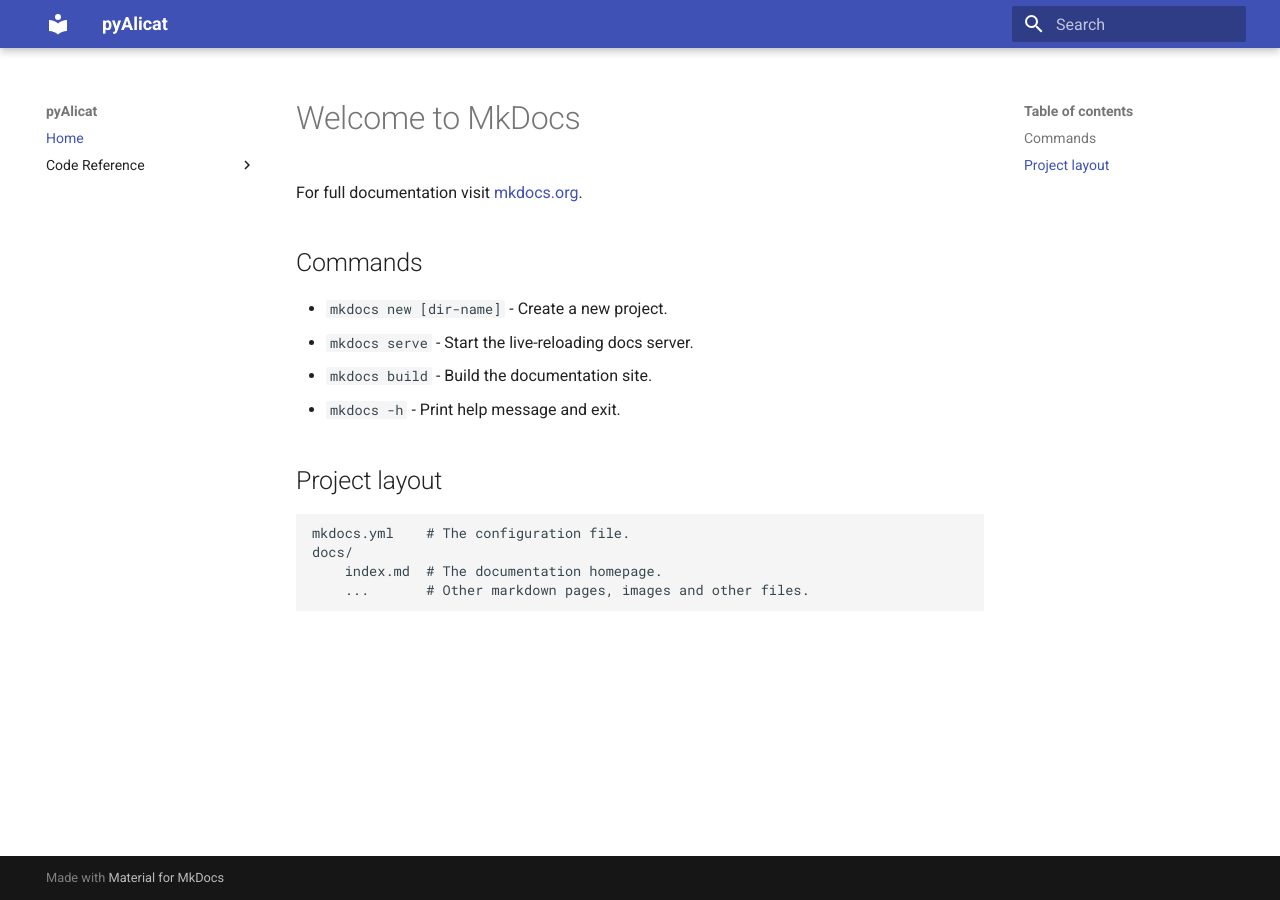
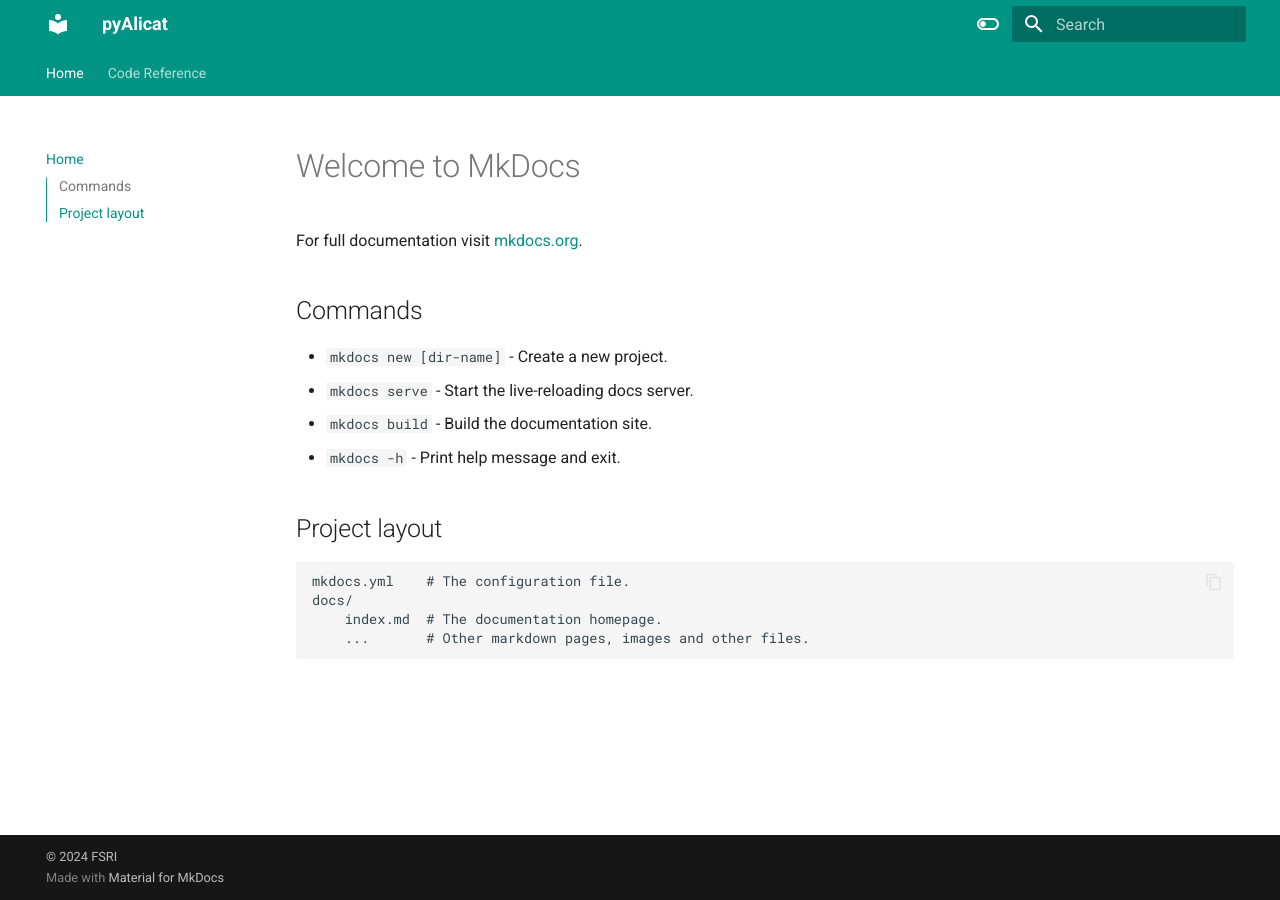
Before and after one commit to ulfsri/pyAlicat, an MkDocs documentation site: the page built from docs/index.md, in a window 1280 px wide. Built offline with MkDocs 1.6.1 and Material for MkDocs 9.7.7, drawn with Linux system fonts in a browser that asks for light colours.

Commit message:
Update docs site

```diff
--- a/mkdocs.yml
+++ b/mkdocs.yml
@@ -2,6 +2,30 @@
 
 theme:
   name: material
+  features:
+    - navigation.tabs
+    - navigation.sections
+    - toc.integrate
+    - navigation.top
+    - search.suggest
+    - search.highlight
+    - content.tabs.link
+    - content.code.annotation
+    - content.code.copy
+  language: en
+  palette:
+    - scheme: default
+      toggle:
+        icon: material/toggle-switch-off-outline
+        name: Switch to dark mode
+      primary: teal
+      accent: purple
+    - scheme: slate
+      toggle:
+        icon: material/toggle-switch
+        name: Switch to light mode
+      primary: teal
+      accent: lime
 
 plugins:
 - search
@@ -11,3 +35,23 @@
   - Home: index.md
   - Code Reference:
     - Device: device-reference.md
+
+markdown_extensions:
+  - pymdownx.highlight:
+      anchor_linenums: true
+  - pymdownx.inlinehilite
+  - pymdownx.snippets
+  - admonition
+  - pymdownx.arithmatex:
+      generic: true
+  - footnotes
+  - pymdownx.details
+  - pymdownx.superfences
+  - pymdownx.mark
+  - attr_list
+  - pymdownx.emoji:
+      emoji_index: !!python/name:materialx.emoji.twemoji
+      emoji_generator: !!python/name:materialx.emoji.to_svg
+
+copyright: |
+  &copy; 2024 <a href="https://github.com/ulfsri"  target="_blank" rel="noopener">FSRI</a>
```
